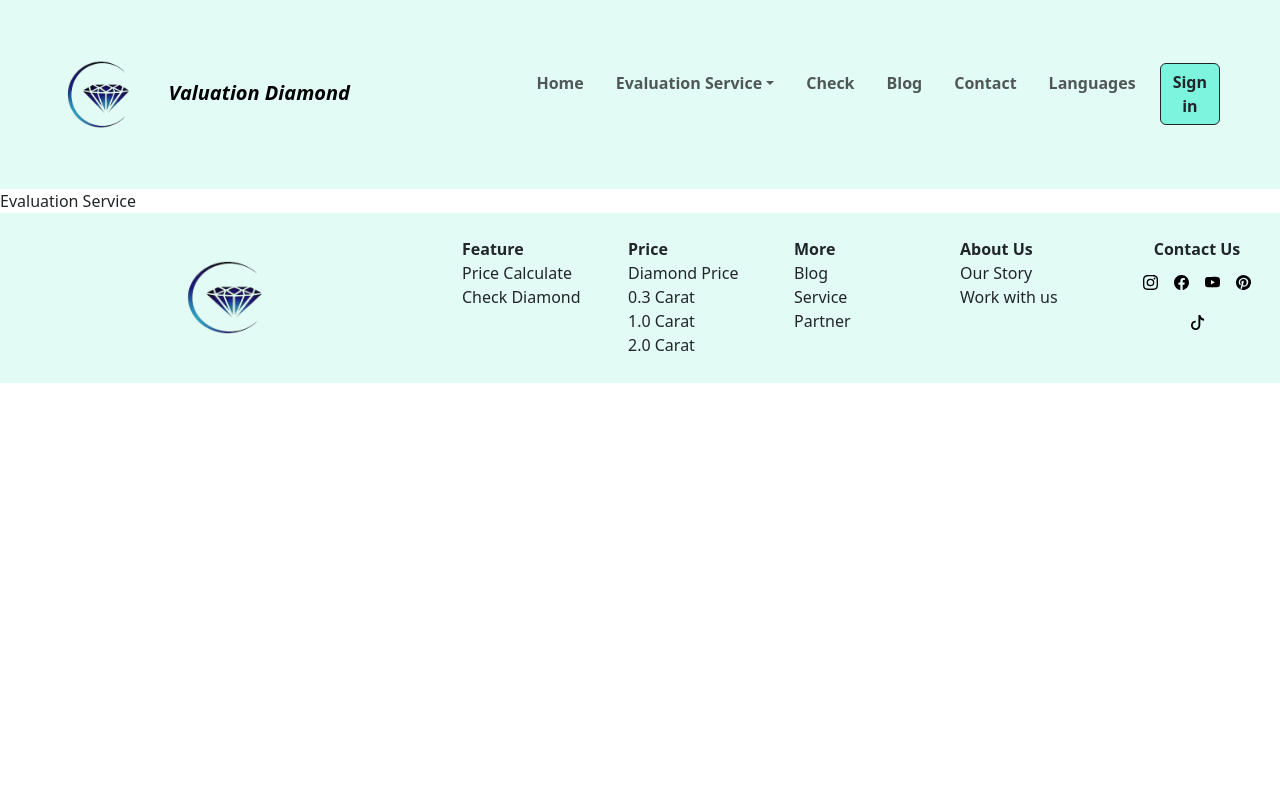
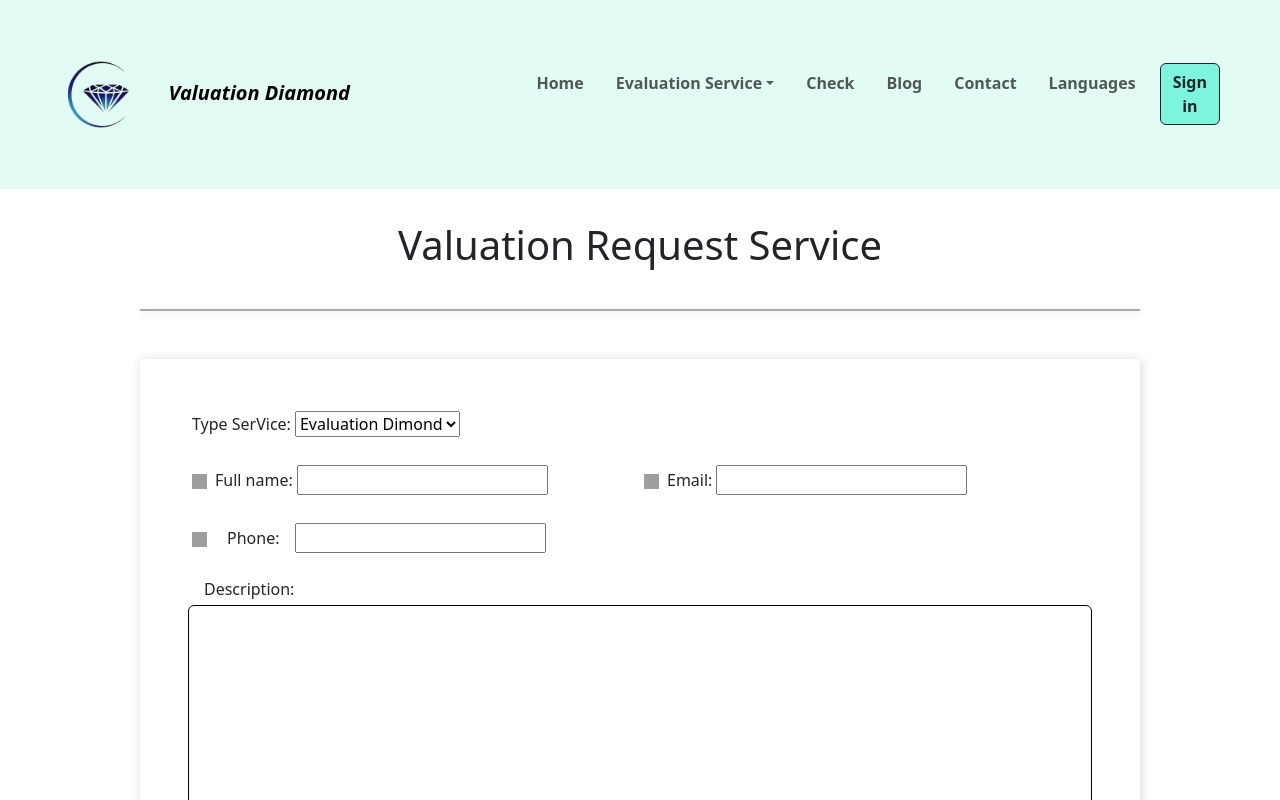
Before and after one commit to naminh24032003/Project_Group3, a React (Vite) app: page /evaluationservice in a window 1280 px wide. Shown: the top 800 px of the page. Built offline with nearby package versions, Linux system fonts and the light colour scheme; grey boxes are pictures that could not be loaded.

Commit message:
dỏne request

```diff
--- a/src/component/page/EvaluationServicePage.jsx
+++ b/src/component/page/EvaluationServicePage.jsx
@@ -1,5 +1,170 @@
-import React from 'react'
+import React, { useState } from 'react'
 function EvaluationServicePage(){
-    return <div>Evaluation Service</div>
-}
+    const [formRequest, setFormRequest] = useState({
+      typeSrevice: 'service',
+      phone: '',
+      fullname: '',
+      email: '',
+      description: '',
+      username: '',
+      submissionDate: '' // Thêm trường submissionDate
+  });
+
+  const handleOnChang = (e) => {
+      const { name, value } = e.target;
+      setFormRequest(prevState => ({
+          ...prevState,
+          [name]: value
+      }));
+  };
+
+  // Function to handle login success
+  const handleLoginSuccess = (username) => {
+      setFormRequest(prevState => ({
+          ...prevState,
+          username: username // Set the username in the formRequest
+      }));
+  };
+
+  const handleOnSubmit = async (e) => {
+      e.preventDefault();
+      try {
+          // Thêm dữ liệu ngày khi gửi mẫu đi
+          const submissionDate = new Date().toISOString();
+          setFormRequest(prevState => ({
+              ...prevState,
+              submissionDate: submissionDate
+          }));
+
+          const response = await fetch('', {
+              method: 'POST',
+              headers: {
+                  'Content-Type': 'application/json',
+              },
+              body: JSON.stringify(formRequest)
+          });
+
+          if (!response.ok) {
+              throw new Error(`HTTP error! status: ${response.status}`);
+          }
+
+          const result = await response.json();
+          console.log('Success:', result);
+          // Handle success
+      } catch (error) {
+          console.error('Error:', error);
+      }
+  };
+      return (
+        <div className="form-container justify-content-center align-items-center">
+            <div className='justify-content-center d-flex my-2 p-4'>
+                <h1>Valuation Request Service</h1>
+            </div>
+            <div
+                className="custom-hr"
+                style={{
+                    width: "1000px",
+                    height: "2px",
+                    backgroundColor: "#A9A9A9",
+                    margin: "0 auto",
+                    boxShadow: "rgb(0 0 0 / 16%) 1px 1px 10px"
+                }}
+            ></div>
+            <div className="d-flex justify-content-center align-items-center">
+                <form
+                    className="form-row my-5 p-5"
+                    style={{ width: "1000px", boxShadow: "rgb(0 0 0 / 16%) 1px 1px 10px" }}
+                    onSubmit={handleOnSubmit}
+                >
+
+                    <div className="form-group mt-1">
+                        <label htmlFor="typeSrevice" className='px-1'> Type SerVice: </label>
+                        <select id="typeService" className="custom-select">
+                            <option value="service">Evaluation Dimond</option>
+                        </select>
+                    </div>
+
+                    <div className="form-row d-flex justify-content-between">
+                        <div className="form-group mt-4 col-md-6">
+                            <img
+                                    src='/src/assets/user.svg'
+                                    alt='User icon'
+                                    width='15'
+                                    height='15'
+                                    className="mx-1"
+                                />
+                            <label htmlFor="fullname" className='px-1'> Full name: </label>
+                            <input
+                                id="fullname"
+                                type="text"
+                                name="fullname"
+                                value={formRequest.fullname}
+                                className="mt-1 px-2"
+
+                                onChange={handleOnChang}
+                                required
+                            />
+                        </div>
+                        <div className="form-group mt-4 col-md-6 ">
+                        <img
+                                    src='/src/assets/email.svg'
+                                    alt='email icon'
+                                    width='15'
+                                    height='15'
+                                    className="mx-1"
+                                />
+                            <label htmlFor="email" className='px-1'> Email: </label>
+                            <input
+                                id="email"
+                                type="text"
+                                name="email"
+                                value={formRequest.email}
+                                className="mt-1 px-2"
+                                onChange={handleOnChang}
+                                required
+                            />
+                        </div>
+                    </div>
+                    <div className="form-group mt-4 col-md-6">
+                            <img
+                                    src='/src/assets/phone.svg'
+                                    alt='User icon'
+                                    width='15'
+                                    height='15'
+                                    className="mx-1"
+                                />
+                            <label htmlFor="phone" className='px-3'>Phone:    </label>
+                            <input
+                                id="phone"
+                                type="text"
+                                name="phone"
+                                value={formRequest.phone}
+                                className="mt-1 px-2"
+
+                                onChange={handleOnChang}
+                                required
+                            />
+                        </div>
+                        <div className="form-group mt-4">
+
+                            <label htmlFor="description" className='px-3'>Description:    </label>
+                            <input
+                                id="description"
+                                type="text l"
+                                name="description"
+                                value={formRequest.description}
+                                className="form-control mt-1 px-2"
+                                style={{width : "100%" , height:"350px",borderColor: "black"}}
+                                onChange={handleOnChang}
+                                required
+                            />
+                        </div>
+                      <div className="form-button text-center">
+                        <button type="submit" className="btn fw-bold py-3 px-3 my-3 " style={{ backgroundColor: "#CCFBF0", borderColor:"black",marginLeft: "70%"}}>SEND</button>
+                      </div>
+                </form>
+            </div>
+        </div>
+    );
+};
 export default EvaluationServicePage;
```
